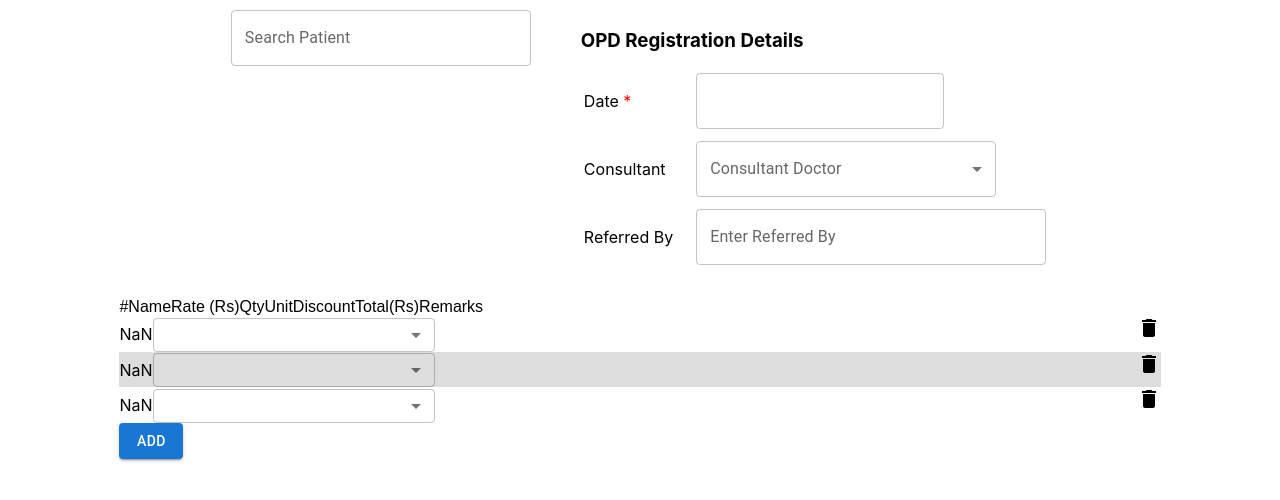
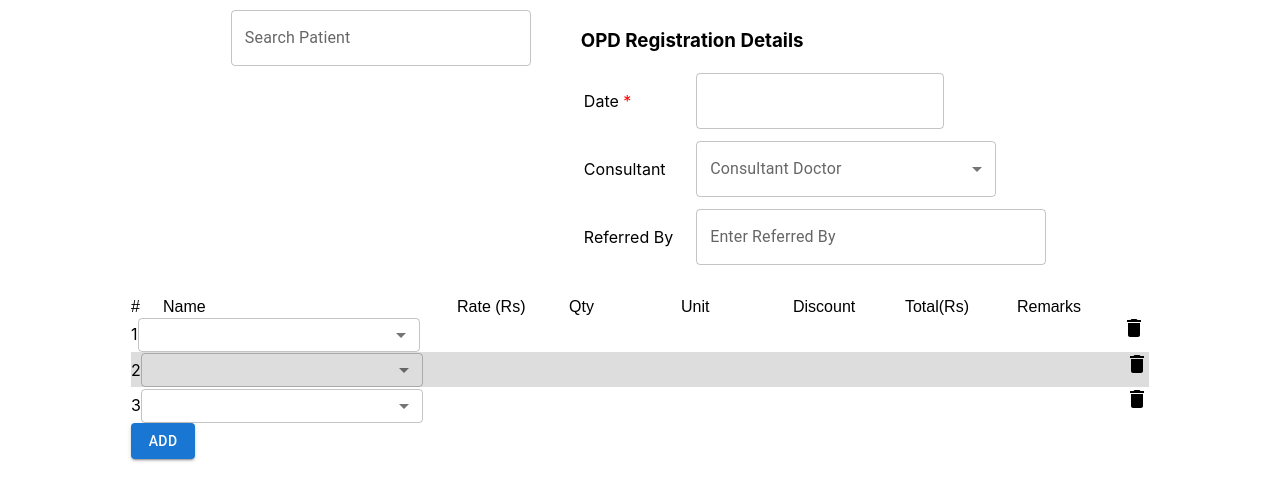
Before and after one commit to Vaishnavi429/OnitoTechnology.github.io, a React (Create React App) app: page / in a window 1280 px wide. Shown: the top 500 px of the page. Built offline with nearby package versions, Linux system fonts and the light colour scheme.

Commit message:
add new row in table

```diff
--- a/src/Component/OPDRegistration/PatientServiceDetail/PatientServiceDetail.css
+++ b/src/Component/OPDRegistration/PatientServiceDetail/PatientServiceDetail.css
@@ -11,5 +11,8 @@
 .PatientServiceDetail-table {
     font-family: arial, sans-serif;
     border-collapse: collapse;
-    width: 80%;
+    width: 100%;
+    display: flex;
+    justify-content: space-between;
+
 }
--- a/src/Component/OPDRegistration/PatientServiceDetail/PatientServiceDetail.js
+++ b/src/Component/OPDRegistration/PatientServiceDetail/PatientServiceDetail.js
@@ -8,17 +8,15 @@ export default function PatientServiceDetail() {
         <>
             <div className='PatientServiceDetail-container'>
                 <div className='PatientServiceDetail-table'>
-                    <div>
-                        <span>#</span>
-                        <span>Name</span>
-                        <span>Rate (Rs)</span>
-                        <span>Qty</span>
-                        <span>Unit</span>
-                        <span>Discount</span>
-                        <span>Total(Rs)</span>
-                        <span>Remarks</span>
-                        <span></span>
-                    </div>
+                        <span style={{width:'20px'}}>#</span>
+                        <span style={{width:'282px'}}>Name</span>
+                        <span style={{width:'100px'}}>Rate (Rs)</span>
+                        <span style={{width:'100px'}}>Qty</span>
+                        <span style={{width:'100px'}}>Unit</span>
+                        <span style={{width:'100px'}}>Discount</span>
+                        <span style={{width:'100px'}}>Total(Rs)</span>
+                        <span style={{width:'100px'}}>Remarks</span>
+                        <span style={{width:'20px'}}></span>
                 </div>
 
                 <Formik
@@ -37,16 +35,20 @@ export default function PatientServiceDetail() {
                                         return (
                                             <div>
                                                 {formik.values.serviceList.map((item, index) => (
-                                                    <ServiceNewRow key={index} />
+                                                    <ServiceNewRow key={index} id = {index} />
                                                 ))}
+                                                <Button variant="contained" onClick={()=>arrayHelpers.insert(formik.values.serviceList.length +1,{})}>add</Button>
                                             </div>
                                         )
                                     }}
+
                             />
+
+
                         </Form>
                     )}
+
                 </Formik>
-                <Button variant="contained">Add</Button>
             </div>
 
         </>
--- a/src/Component/OPDRegistration/PatientServiceDetail/ServiceNewRow/ServiceNewRow.css
+++ b/src/Component/OPDRegistration/PatientServiceDetail/ServiceNewRow/ServiceNewRow.css
@@ -1,3 +1,6 @@
+
+
 .ServiceNewRow-rows:nth-child(even) {
     background-color: #dddddd;
+
 }
--- a/src/Component/OPDRegistration/PatientServiceDetail/ServiceNewRow/ServiceNewRow.js
+++ b/src/Component/OPDRegistration/PatientServiceDetail/ServiceNewRow/ServiceNewRow.js
@@ -4,13 +4,12 @@ import MenuItem from '@mui/material/MenuItem';
 import Select from '@mui/material/Select';
 import './ServiceNewRow.css'
 
-export default function ServiceNewRow({index}) {
+export default function ServiceNewRow(props) {
   const service = ['Consultation Fees', 'Stitching charges', '2D Echo', 'First Aid Charge']
-  console.log(index);
   return (
 
       <div className='ServiceNewRow-rows'>
-        <span>{index+1}</span>
+        <span style={{width:'20px'}}>{props.id+1}</span>
         <span>
           <Select style={{ width: '282px', padding: '0px ', height: '34px' }}
             labelId="demo-simple-select-helper-label"
@@ -20,28 +19,28 @@ export default function ServiceNewRow({index}) {
           // onChange={handleChange}
           >
             {service.map((value, index) =>
-              (<MenuItem value={value}>{value}</MenuItem>))}
+              (<MenuItem key={index} value={value}>{value}</MenuItem>))}
           </Select>
         </span>
-        <span>
+        <span style={{width:'100px'}}>
           <input className='PatientServiceDetail-table_input' />
         </span>
-        <span>
+        <span style={{width:'100px'}}>
           <input className='PatientServiceDetail-table_input' />
         </span>
-        <span>
+        <span style={{width:'100px'}}>
           <input className='PatientServiceDetail-table_input' />
         </span>
-        <span>
+        <span style={{width:'100px'}}>
           <input className='PatientServiceDetail-table_input' variant="outlined" />
         </span>
-        <span>
+        <span style={{width:'100px'}}>
           <input className='PatientServiceDetail-table_input' variant="outlined" />
         </span>
-        <span>
+        <span style={{width:'100px'}}>
           <input className='PatientServiceDetail-table_input' variant="outlined" />
         </span>
-        <span>
+        <span style={{width:'50px'}}>
           <DeleteIcon />
         </span>
       </div>
```
